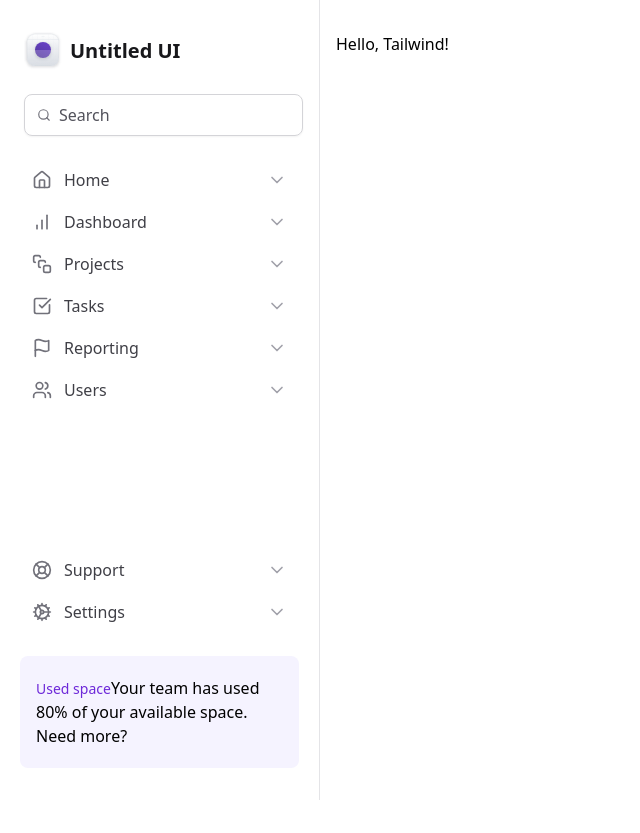
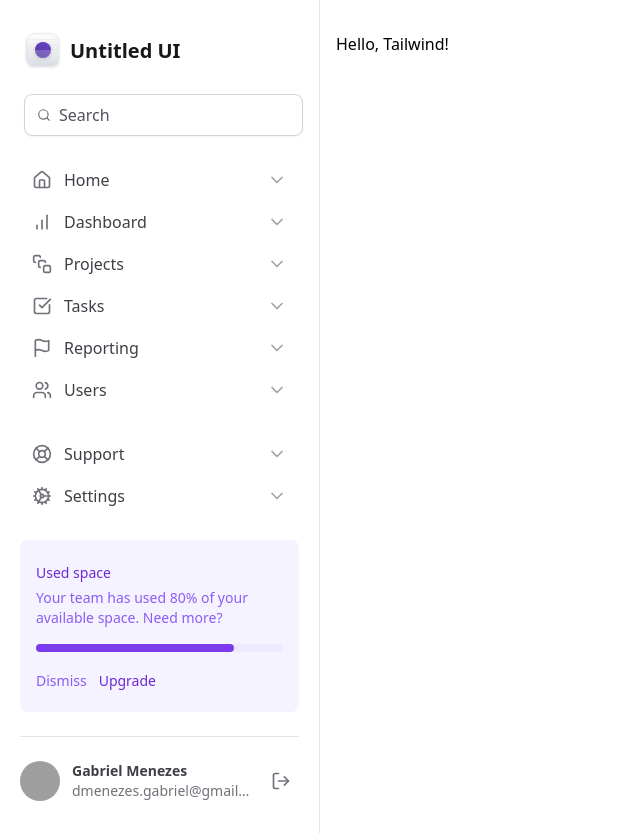
Before and after one commit to dmenezesgabriel/next-tailwind-ignite, a Next.js app: page / in a window 1280 px wide. Shown: the whole page, without its empty margins (0-640 px from the left). Before the commit the page ends 800 px from the top, so only its background shows below. Built offline with nearby package versions, Linux system fonts and the light colour scheme; grey boxes are pictures that could not be loaded.

Commit message:
feat: add sidebar profile

```diff
--- a/src/components/sidebar/index.tsx
+++ b/src/components/sidebar/index.tsx
@@ -11,6 +11,8 @@
 } from "lucide-react";
 import { Logo } from "./logo";
 import { NavItem } from "./nav-item";
+import { UsedSpaceWidget } from "./used-space-widget";
+import { Profile } from "./profile";
 
 export function Sidebar() {
   return (
@@ -41,16 +43,9 @@
           <NavItem title="Settings" icon={Cog} />
         </nav>
 
-        <div className="flex flex-col gap-4 rounded-lg bg-violet-50 px-4 py-5">
-          <div className="space-y-1">
-            <span className="text-sm/5 font-medium text-violet-700">
-              Used space
-            </span>
-            <span>
-              Your team has used 80% of your available space. Need more?
-            </span>
-          </div>
-        </div>
+        <UsedSpaceWidget />
+        <div className="h-px bg-zinc-200"></div>
+        <Profile />
       </div>
     </aside>
   );
--- /dev/null
+++ b/src/components/sidebar/profile.tsx
@@ -0,0 +1,24 @@
+import { LogOut } from "lucide-react";
+
+export function Profile() {
+  return (
+    <div className="grid-cols-profile grid items-center gap-3">
+      <img
+        className="h-10 w-10 rounded-full"
+        src="https://github.com/dmenezesgabriel.png"
+        alt=""
+      />
+      <div className="flex flex-col truncate">
+        <span className="text-sm font-semibold text-zinc-700">
+          Gabriel Menezes
+        </span>
+        <span className="truncate text-sm text-zinc-500">
+          dmenezes.gabriel@gmail.com
+        </span>
+      </div>
+      <button type="button" className="ml-auto rounded-md p-2 hover:bg-zinc-50">
+        <LogOut className="h-5 w-5 text-zinc-500" />
+      </button>
+    </div>
+  );
+}
--- /dev/null
+++ b/src/components/sidebar/used-space-widget.tsx
@@ -0,0 +1,33 @@
+export function UsedSpaceWidget() {
+  return (
+    <div className="flex flex-col gap-4 rounded-lg bg-violet-50 px-4 py-5">
+      <div className="space-y-1">
+        <span className="text-sm/5 font-medium text-violet-700">
+          Used space
+        </span>
+        <p className="text-sm/5 text-violet-500">
+          Your team has used 80% of your available space. Need more?
+        </p>
+      </div>
+
+      <div className="h-2 rounded-full bg-violet-100">
+        <div className="h-2 w-4/5 rounded-full bg-violet-600"></div>
+      </div>
+
+      <div className="space-x-3">
+        <button
+          type="button"
+          className="text-sm font-medium text-violet-500 hover:text-violet-700"
+        >
+          Dismiss
+        </button>
+        <button
+          type="button"
+          className="text-sm font-medium text-violet-700 hover:text-violet-900"
+        >
+          Upgrade
+        </button>
+      </div>
+    </div>
+  );
+}
--- a/tailwind.config.ts
+++ b/tailwind.config.ts
@@ -6,6 +6,7 @@
     extend: {
       gridTemplateColumns: {
         app: "minmax(18rem, 20rem) 1fr",
+        profile: "max-content 1fr min-content",
       },
     },
   },
```
